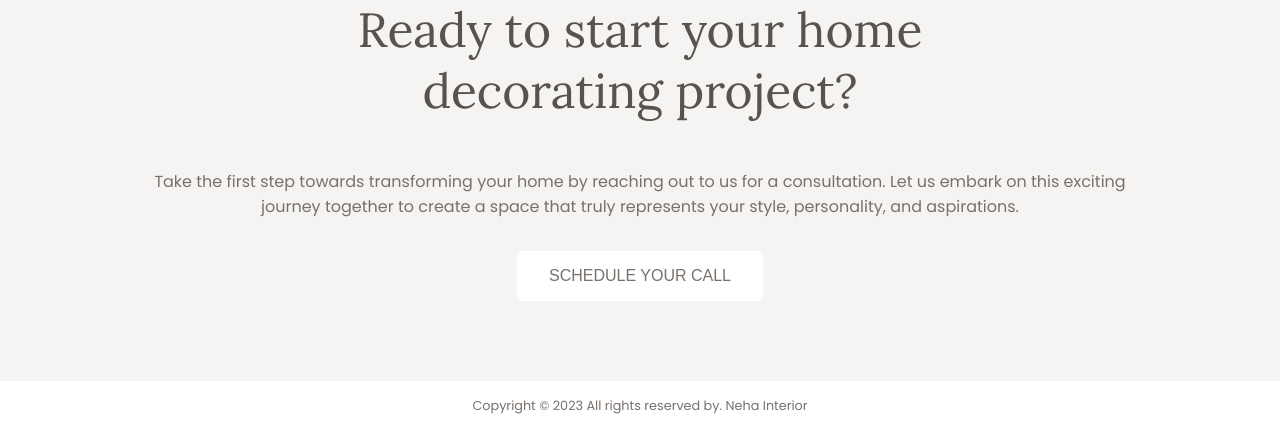
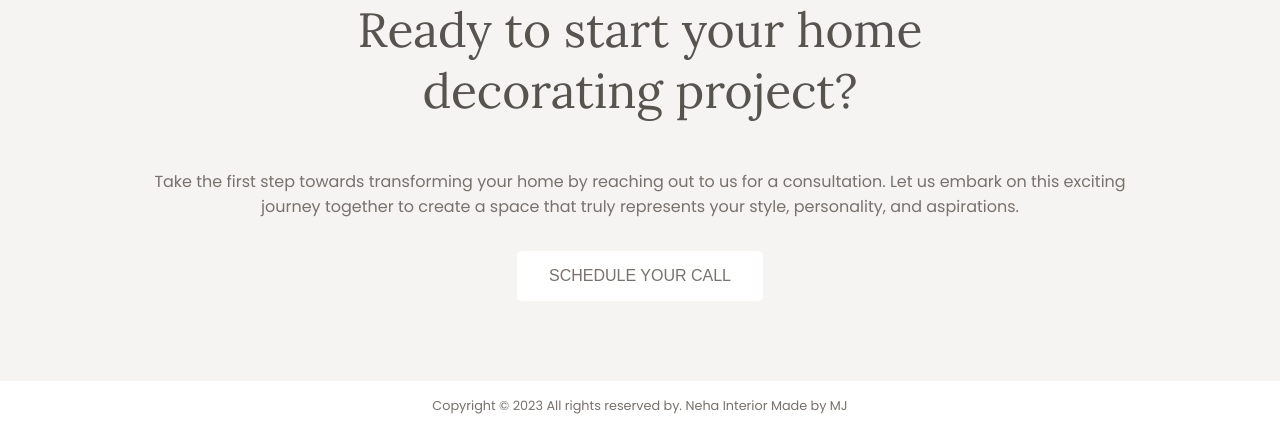
Before and after one commit to ciphero01/neha-interiors, a plain HTML site: page badroom.html in a window 1280 px wide. Shown: the part 2916-3347 px from the top of the page. Drawn offline with Linux system fonts and the light colour scheme.

Commit message:
Update badroom.html

```diff
--- a/badroom.html
+++ b/badroom.html
@@ -68,7 +68,7 @@
         </div>
     </footer>
     <div class="footer__bar">
-        <p>Copyright © 2023 All rights reserved by. Neha Interior</p>
+        <p>Copyright © 2023 All rights reserved by. Neha Interior Made by MJ</p>
     </div>
 </body>
 
```
